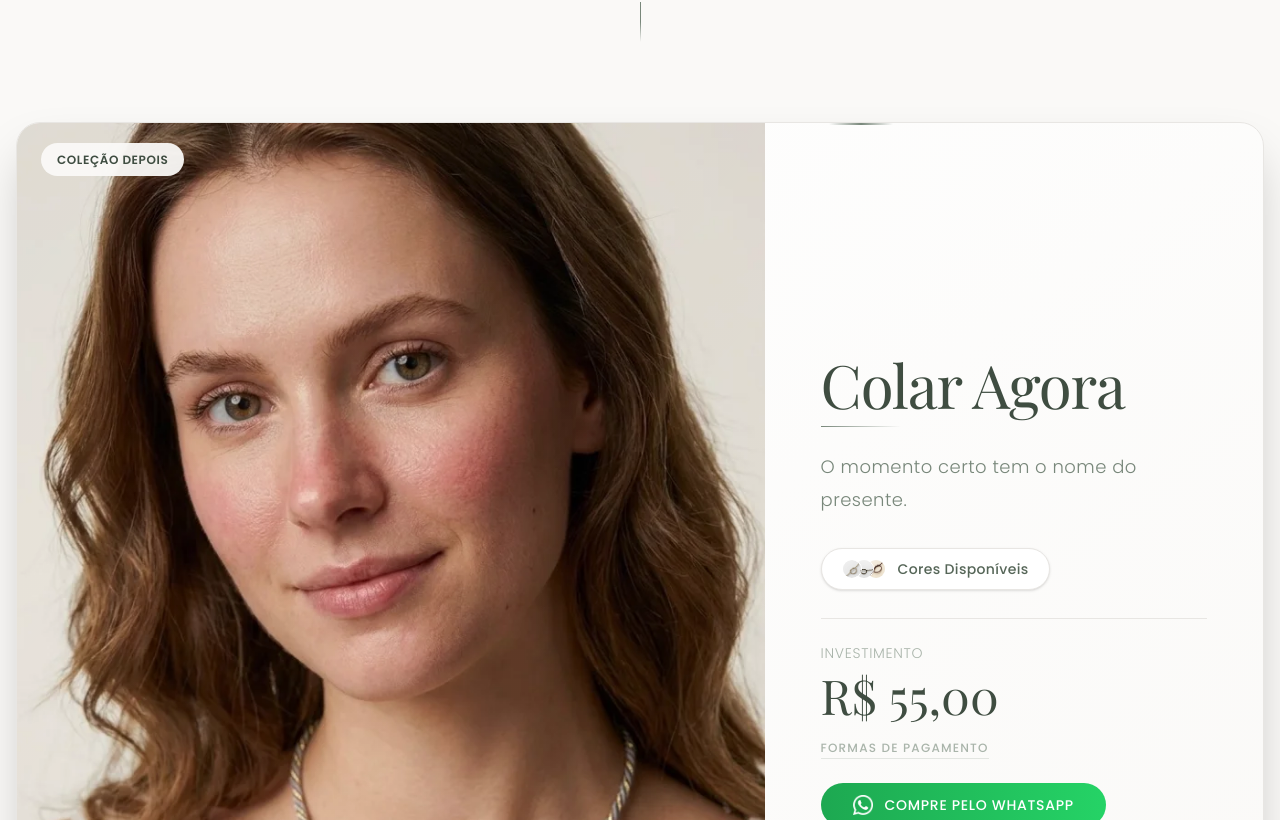
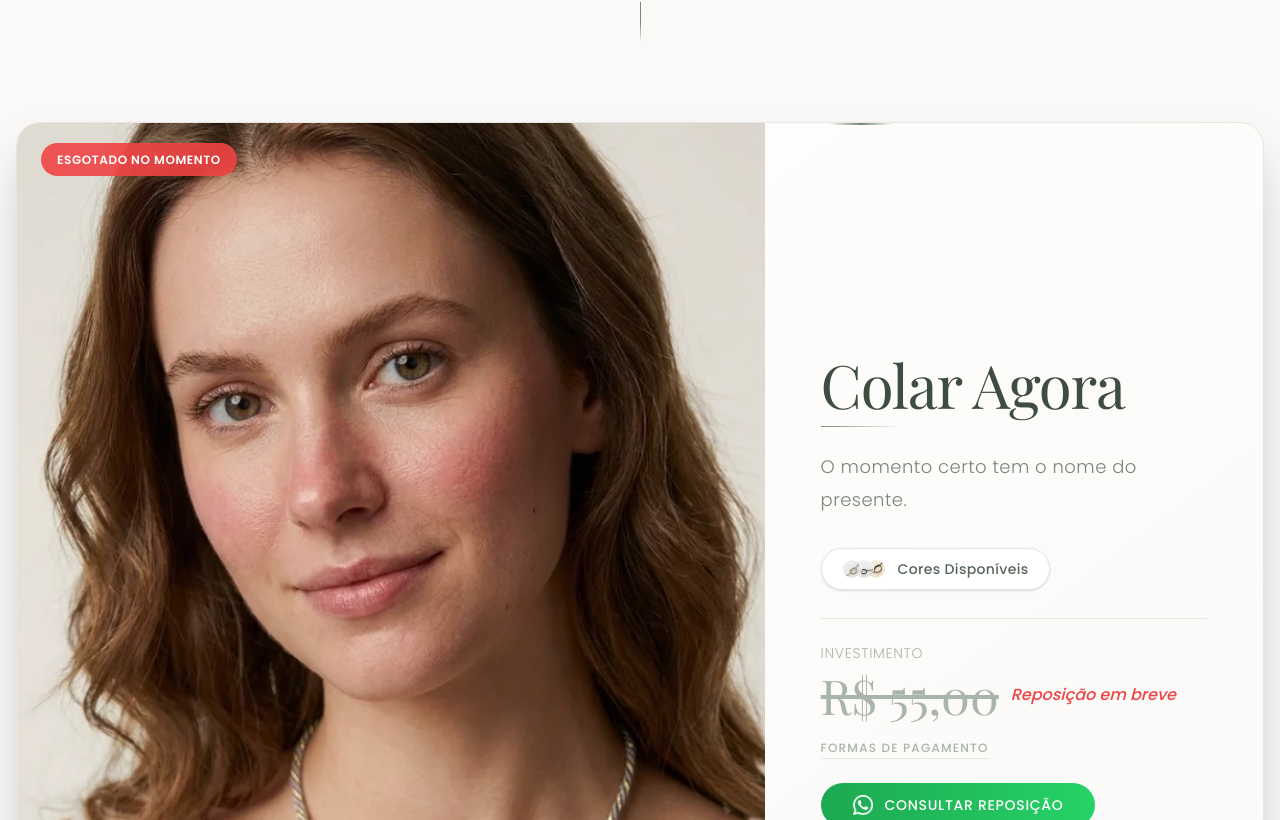
Before and after one commit to thtowers/site-deu-no, a React (Vite) app: page / in a window 1280 px wide. Shown: the part 4100-4920 px from the top of the page. Built offline with nearby package versions, Linux system fonts and the light colour scheme.

Commit message:
feat: add isOutOfStock prop to Agora product in ProductsSection

```diff
--- a/src/components/ProductsSection.jsx
+++ b/src/components/ProductsSection.jsx
@@ -79,6 +79,7 @@ const ProductsSection = () => {
                     imageSrc={["/assets/produtos/agora1.webp", "/assets/produtos/agora2.1.webp"]}
                     mobileImageSrc="/assets/produtos/agora1.webp"
                     badgeText="Coleção Depois"
+                    isOutOfStock={true}
                     reversed={false}
                     imageClass="object-center lg:object-bottom"
                 />
```
